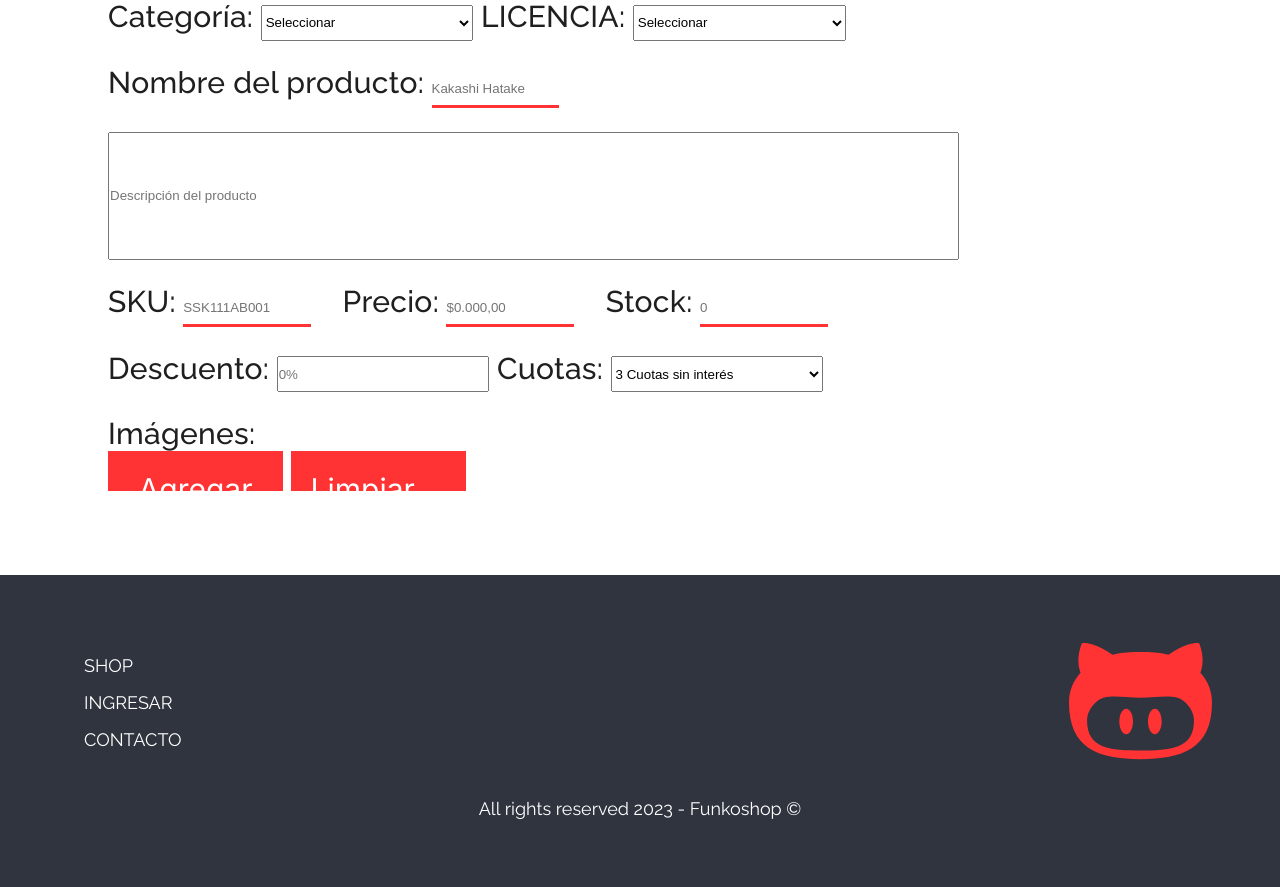
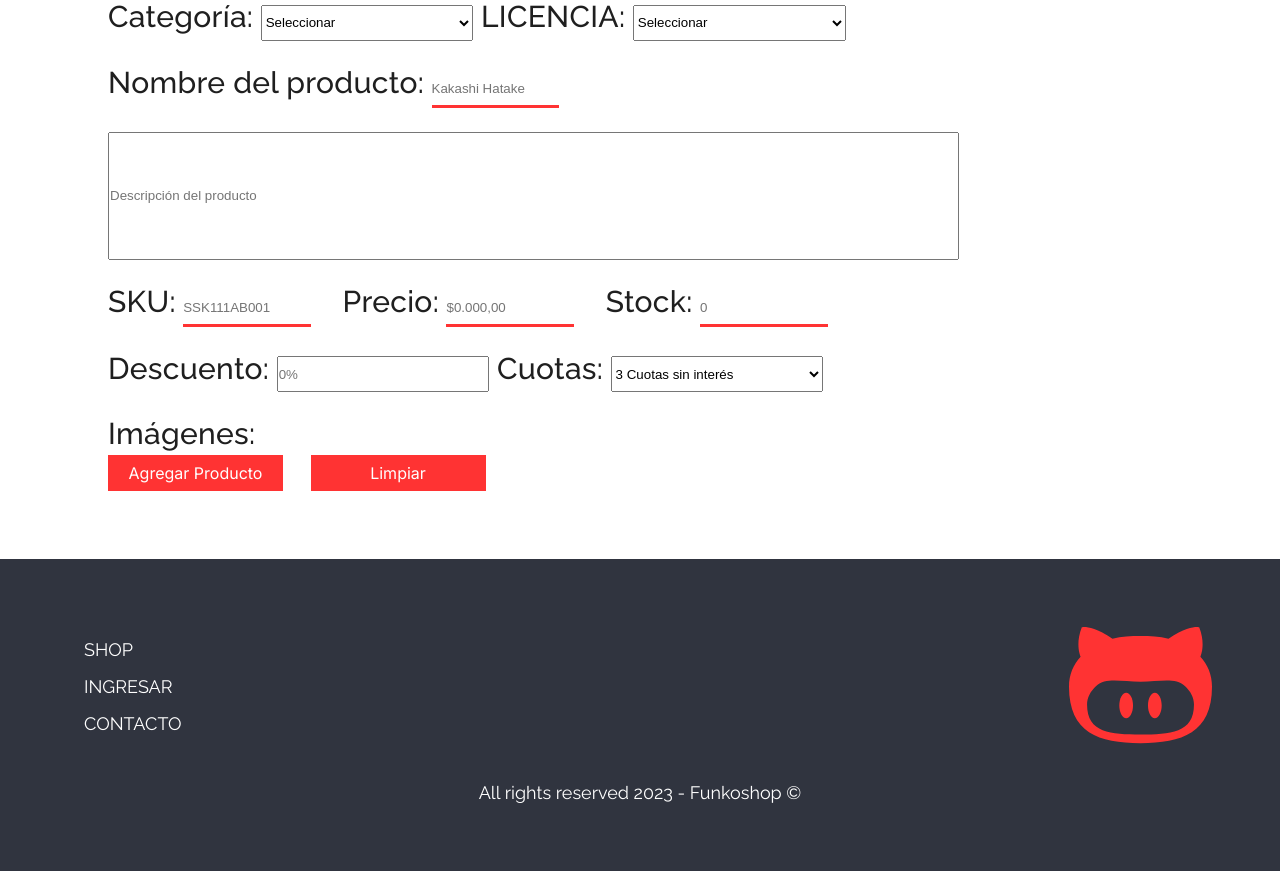
Before and after one commit to Rominavila47/ProyectoJunko, a web app: file html/admin/create.html in a window 1280 px wide. Shown: the part 255-1142 px from the top of the page. Run offline with its HTML, style and script files only (its server is not run), Linux system fonts and the light colour scheme; some libraries are stand-ins or nearby versions.

Commit message:
mejorando create

```diff
--- a/css/index.css
+++ b/css/index.css
@@ -696,17 +696,14 @@ header {
   height: var(--spacing-128);
 }
 .create__boton {
-  display: inline-flex;
-text-align: center;
-
-
   background-color: var(--primary-solid);
   color: var(--ligth-font-solid);
-  font-size: var(--font-xxsmall);
+  font-size: var(--spacing-16);
   font-family: var(--base-font);
+  text-align: center;
+  padding: var(--spacing-8);
   border: none;
-  margin: 0;
-  padding: var(--spacing-20);
+  margin: 0 20px 0 0;
   width: 175px;
   height: var(--spacing-36);
   cursor: pointer;
--- a/html/admin/create.html
+++ b/html/admin/create.html
@@ -75,9 +75,8 @@
                 <label class="create__form-label" for="pictures">Imágenes:</label>
 
             </form>
-            <button class="create__boton" type="submit" value="Submit" onclick="">Agregar Producto</button>
-            <button class="create__boton" type="reset" value="Reset" onclick="">Limpiar</button>
-
+        <button class="create__boton" type="button" value="Submit" onclick="">Agregar Producto</button>
+        <button class="create__boton" type="button" value="Reset" onclick="">Limpiar</button>
     </main>
     <footer class="footer">  <!--Inicio del footer-->
         <nav class="navbar container">
```
